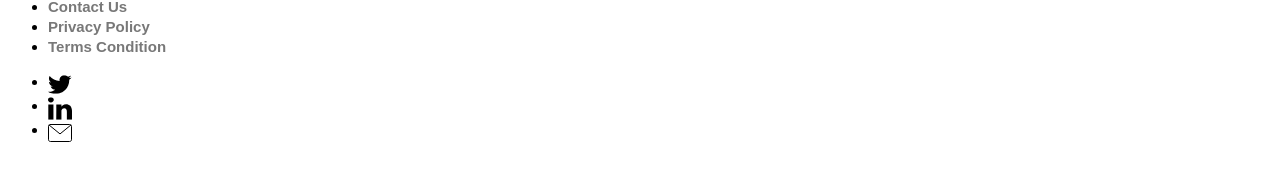
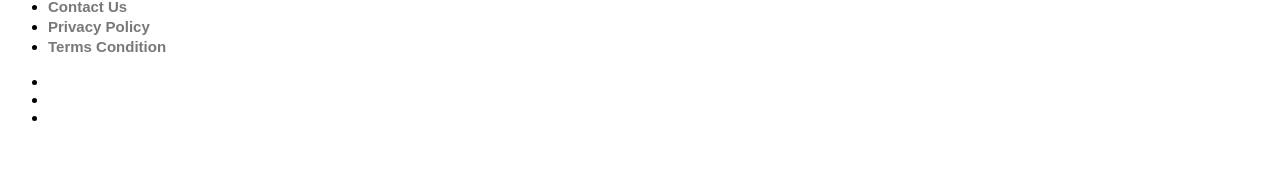
Before and after one commit to Thestra66/project-one, a plain HTML site: page index.html in a window 1280 px wide. Shown: the part 3214-3395 px from the top of the page. Drawn offline with Linux system fonts and the light colour scheme.

Commit message:
css changed

```diff
--- a/index.css
+++ b/index.css
@@ -70,24 +70,3 @@ body {
 .social-item:not(:last-child) {
     margin-right: 32px;
 }
-
-.social-link {
-    display: block;
-    width: 24px;
-    height: 24px;
-    background-position: center;
-    background-size: contain;
-    background-repeat: no-repeat;
-}
-
-.social-link-tw {
-    background-image: url(/img/tw.svg);
-}
-
-.social-link-linkedin {
-    background-image: url(/img/linkedin.svg);
-}
-
-.social-link-mail {
-    background-image: url(/img/mail.svg);
-}
```
